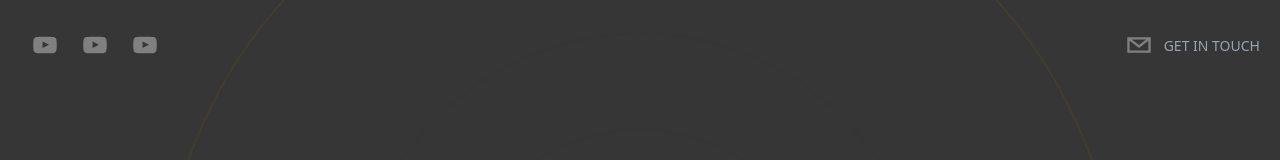
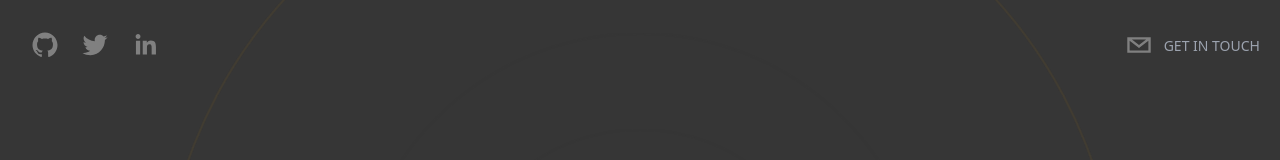
Before and after one commit to ahmedfarag9/modern-portfolio-reactjs-nextjs, a Next.js app: page / in a window 1280 px wide. Shown: the top 160 px of the page. Built offline with nearby package versions, Linux system fonts and the light colour scheme.

Commit message:
Add social icons urls

```diff
--- a/components/Header.tsx
+++ b/components/Header.tsx
@@ -23,15 +23,15 @@ export default function Header({}: Props) {
                 duration: 1.5
             }}
             className='flex flex-row items-center'>
-            <SocialIcon url="https://www.youtube.com"
+            <SocialIcon url="https://www.github.com"
             fgColor='gray'
             bgColor='transparent'
             />
-            <SocialIcon url="https://www.youtube.com"
+            <SocialIcon url="https://www.twitter.com"
             fgColor='gray'
             bgColor='transparent'
             />
-            <SocialIcon url="https://www.youtube.com"
+            <SocialIcon url="https://www.linkedin.com"
             fgColor='gray'
             bgColor='transparent'
             />
```
